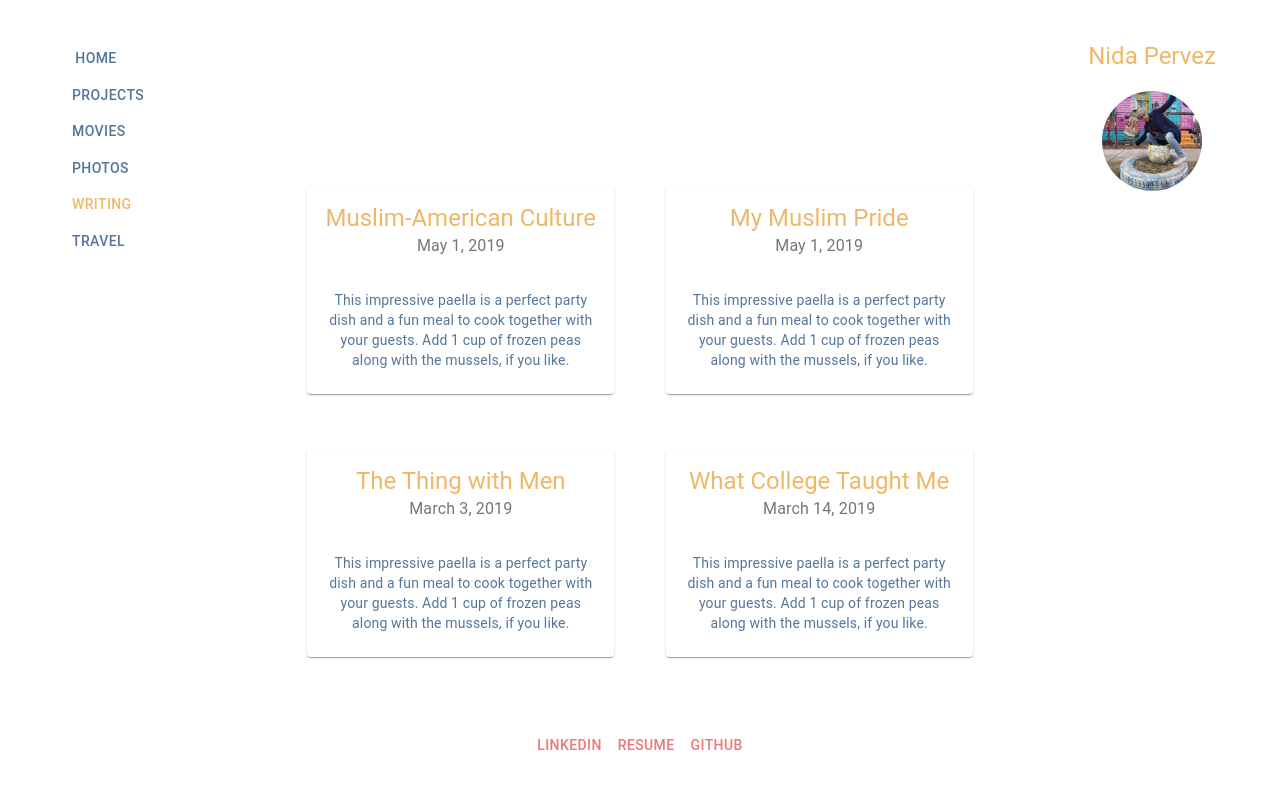
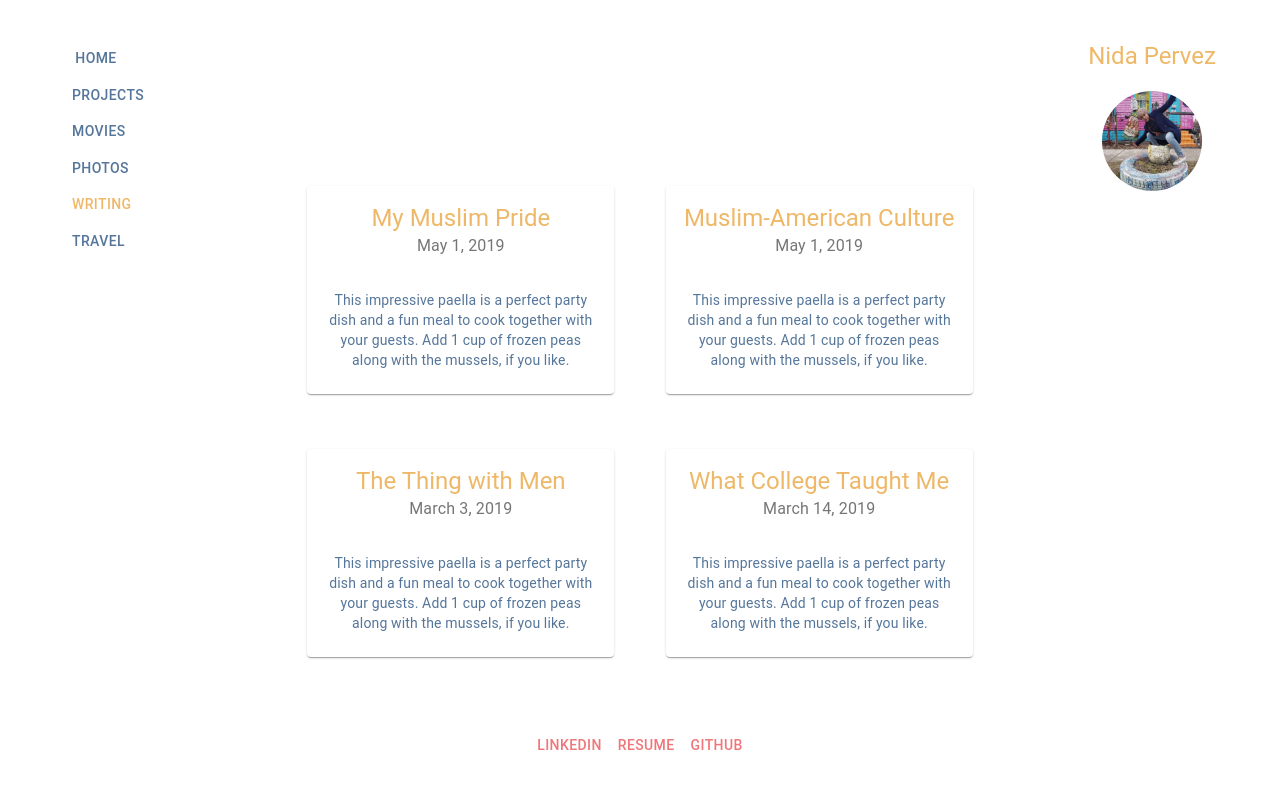
Before and after one commit to pervezn/nidap, a React (Create React App) app: page /Writing in a window 1280 px wide. Shown: the top 788 px of the page. Built offline with nearby package versions, Linux system fonts and the light colour scheme.

Commit message:
swtiched article titles

```diff
--- a/src/Writing.js
+++ b/src/Writing.js
@@ -72,7 +72,7 @@ const Writing = ()  => {
                     {/* <Button className={classes.button2}> */}
                     <Card className={classes.card1}>
                        <CardHeader
-                           title="Muslim-American Culture"
+                           title="My Muslim Pride"
                            subheader="May 1, 2019"
                        />
                        <CardMedia
@@ -92,7 +92,7 @@ const Writing = ()  => {
                    {/* <Button className={classes.button2}> */}
                        <Card className={classes.card1}>
                        <CardHeader
-                           title="My Muslim Pride"
+                           title="Muslim-American Culture"
                            subheader="May 1, 2019"
                        />
                        <CardMedia
```
